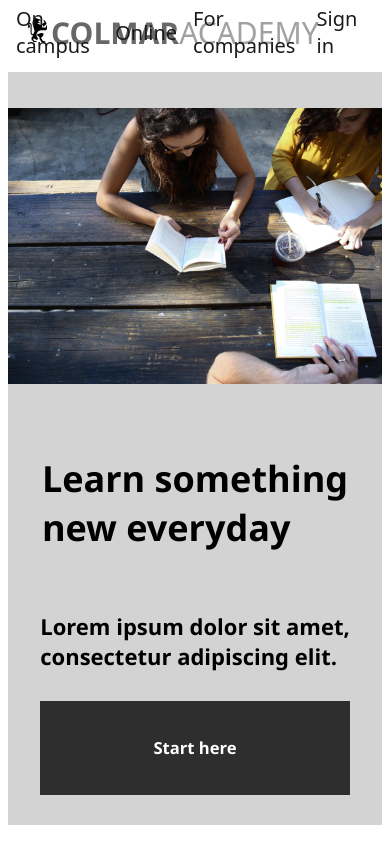
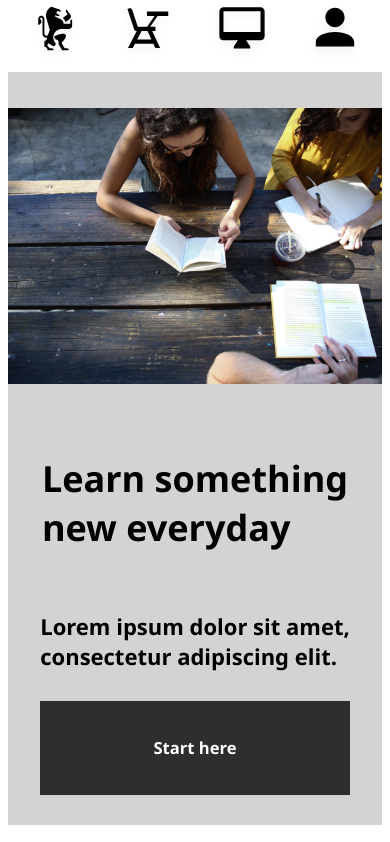
Before and after one commit to midscreant/Capstone-Codecademy, a plain HTML site: page index.html in a window 390 px wide. Shown: the top 842 px of the page. Drawn offline with Linux system fonts and the light colour scheme; a web font is replaced by a local one.

Commit message:
Capstone First w/ Mobile Version 1

```diff
--- a/index.html
+++ b/index.html
@@ -30,6 +30,18 @@
                     <a href="" class="nav_button_text"> Sign in </a>
                 </div>
             </nav>
+            <div class="mobile_icons">
+                <a class="mobile_icon_images"><img src="./capstone_colmar_assets/images/ic-logo.svg"></a>
+            </div>
+            <div class="mobile_icons">
+                <a class="mobile_icon_images"><img src="./capstone_colmar_assets/images/ic-on-campus.svg"></a>
+            </div>
+            <div class="mobile_icons">
+                <a class="mobile_icon_images"><img src="./capstone_colmar_assets/images/ic-online.svg"></a>
+            </div>
+            <div class="mobile_icons">
+                <a class="mobile_icon_images"><img src="./capstone_colmar_assets/images/ic-login.svg"></a>
+            </div>
         </header>
     </div>
 
@@ -63,24 +75,24 @@
             <div class="module_1_right_block">
                 <img class="module_1_right_image" src="./capstone_colmar_assets/images/information-orientation.jpg" alt="">
                 <div class="module_1_right_text_box">
-                    <h4 class="module_1_text module_1_image_title"> Orientation date </h4>
-                    <h5 class="module_1_text module_1_image_subtext"> Tue 10/11 & Wed 10/12: 8am-3pm </h5>
+                    <h4 class="module_1_text    module_1_image_title"> Orientation date </h4>
+                    <h5 class="module_1_text    module_1_image_subtext"> Tue 10/11 & Wed 10/12: 8am-3pm </h5>
                     <a href="" class="module_1_text module_1_image_button"> Read More </a>
                 </div>
             </div>
             <div class="module_1_right_block">
                 <img class="module_1_right_image" src="./capstone_colmar_assets/images/information-campus.jpg" alt="">
                 <div class="module_1_right_text_box">
-                    <h4 class="module_1_text module_1_image_title"> Orientation date </h4>
-                    <h5 class="module_1_text module_1_image_subtext"> Tue 10/11 & Wed 10/12: 8am-3pm </h5>
+                    <h4 class="module_1_text    module_1_image_title"> Orientation date </h4>
+                    <h5 class="module_1_text    module_1_image_subtext"> Tue 10/11 & Wed 10/12: 8am-3pm </h5>
                     <a href="" class="module_1_text module_1_image_button"> Read More </a>
                 </div>
             </div>
             <div class="module_1_right_block">
                 <img class="module_1_right_image" src="./capstone_colmar_assets/images/information-guest-lecture.jpg" alt="">
                 <div class="module_1_right_text_box">
-                    <h4 class="module_1_text module_1_image_title"> Orientation date </h4>
-                    <h5 class="module_1_text module_1_image_subtext"> Tue 10/11 & Wed 10/12: 8am-3pm </h5>
+                    <h4 class="module_1_text    module_1_image_title"> Orientation date </h4>
+                    <h5 class="module_1_text    module_1_image_subtext"> Tue 10/11 & Wed 10/12: 8am-3pm </h5>
                     <a href="" class="module_1_text module_1_image_button"> Read More </a>
                 </div>
             </div>
@@ -89,29 +101,29 @@
 
     <div id="module_2">
         <div id="module_2_title">
-            <h1 class="module_2_title module_2_text"> Start learning </h1>
+            <h1 class="module_2_title   module_2_text"> Start learning </h1>
         </div>
         <div id="module_2_gallery">
             <div class="module_2_row" id="gallery_row_1">
                 <div class="module_2_image_box">
                     <img class="module_2_image" src="./capstone_colmar_assets/images/course-software.jpg" alt="">
                     <div class="module_2_text_box">
-                        <h3 class="module_2_text image_box_title"> Software engineering </h3>
-                        <h4 class="module_2_text module_2_line"> COURSES <br> <br> Web Development, Mobile Development, iOT, APIs </h4>
+                        <h3 class="module_2_text    image_box_title"> Software engineering </h3>
+                        <h4 class="module_2_text    module_2_line"> COURSES <br> <br> Web Development, Mobile Development, iOT, APIs </h4>
                     </div>
                 </div>
                 <div class="module_2_image_box">
                     <img class="module_2_image" src="./capstone_colmar_assets/images/course-computer-art.jpg" alt="">
                     <div class="module_2_text_box">
-                        <h3 class="module_2_text image_box_title"> Software engineering </h3>
-                        <h4 class="module_2_text module_2_line"> COURSES <br> <br> Web Development, Mobile Development, iOT, APIs </h4>
+                        <h3 class="module_2_text    image_box_title"> Software engineering </h3>
+                        <h4 class="module_2_text    module_2_line"> COURSES <br> <br> Web Development, Mobile Development, iOT, APIs </h4>
                     </div>
                 </div>
                 <div class="module_2_image_box">
                     <img class="module_2_image" src="./capstone_colmar_assets/images/course-design.jpg" alt="">
                     <div class="module_2_text_box">
-                        <h3 class="module_2_text image_box_title"> Design </h3>
-                        <h4 class="module_2_text module_2_line"> COURSES <br> <br> User Experience Design, User Research, Virtual Design </h4>
+                        <h3 class="module_2_text    image_box_title"> Design </h3>
+                        <h4 class="module_2_text    module_2_line"> COURSES <br> <br> User Experience Design, User Research, Virtual Design </h4>
                     </div>
                 </div>
             </div>
@@ -119,22 +131,22 @@
                 <div class="module_2_image_box">
                     <img class="module_2_image" src="./capstone_colmar_assets/images/course-data.jpg" alt="">
                     <div class="module_2_text_box">
-                        <h3 class="module_2_text image_box_title"> Data </h3>
-                        <h4 class="module_2_text module_2_line"> COURSES <br> <br> Data Science, Big Data, SQL, Data Visualization </h4>
+                        <h3 class="module_2_text    image_box_title"> Data </h3>
+                        <h4 class="module_2_text    module_2_line"> COURSES <br> <br> Data Science, Big Data, SQL, Data Visualization </h4>
                     </div>
                 </div>
                 <div class="module_2_image_box">
                     <img class="module_2_image" src="./capstone_colmar_assets/images/course-business.jpg" alt="">
                     <div class="module_2_text_box">
-                        <h3 class="module_2_text image_box_title"> Business </h3>
-                        <h4 class="module_2_text module_2_line"> COURSES <br> <br> Product Development, Business Development, Startup </h4>
+                        <h3 class="module_2_text    image_box_title"> Business </h3>
+                        <h4 class="module_2_text    module_2_line"> COURSES <br> <br> Product Development, Business Development, Startup </h4>
                     </div>
                 </div>
                 <div class="module_2_image_box">
                     <img class="module_2_image" src="./capstone_colmar_assets/images/course-marketing.jpg" alt="">
                     <div class="module_2_text_box">
-                        <h3 class="module_2_text image_box_title"> Marketing </h3>
-                        <h4 class="module_2_text module_2_line"> COURSES <br> <br> Analytics, Content Marketing, Mobile Marketing </h4>
+                        <h3 class="module_2_text    image_box_title"> Marketing </h3>
+                        <h4 class="module_2_text    module_2_line"> COURSES <br> <br> Analytics, Content Marketing, Mobile Marketing </h4>
                     </div>
                 </div>
             </div>
@@ -144,28 +156,28 @@
 
     <div id="module_3">
         <div id="module_3_content">
-            <h1 class="module_3_header module_3_text"> Thesis exhibit </h1>
+            <h1 class="module_3_header  module_3_text"> Thesis exhibit </h1>
             <div id="module_3_body">
                 <div id="module_3_left">
                     <video class="module_3_video" src="./capstone_colmar_assets/videos/thesis.mp4" controls> VIDEO NOT SUPPORTED :( </video>
                     <div id="module_3_video_info">
-                        <h3 class="module_3_title module_3_text"> Reimagine urban </h3>
-                        <p class="module_3_video_text module_3_text"> "Curabitur vitae libero in ipsum porttitor consequat. Aliquam et commodo lectus, nec <br> consequat neque. Sed non accumsan urna. Phasellus sed consequat ex. Etiam eget <br> magna laoreet, efficitur dolor consequat, tristique ligula." </p>
+                        <h3 class="module_3_title   module_3_text"> Reimagine urban </h3>
+                        <p class="module_3_video_text   module_3_text"> "Curabitur vitae libero in ipsum porttitor consequat. Aliquam et commodo lectus, nec <br> consequat neque. Sed non accumsan urna. Phasellus sed consequat ex. Etiam eget <br> magna laoreet, efficitur dolor consequat, tristique ligula." </p>
                     </div>
                 </div>
                 <div id="module_3_right">
                     <div class="module_3_right_box">
                         <img class="module_3_right_image" src="./capstone_colmar_assets/images/thesis-fisma.jpg" alt="">
                         <div class="module_3_right_content">
-                            <h3 class="module_3_title module_3_text"> Fisma: Design and Prototype </h3>
-                            <p class="module_3_subtitle module_3_text"> Designer showcase of new <br> prototype product </p>
+                            <h3 class="module_3_title   module_3_text"> Fisma: Design and Prototype </h3>
+                            <p class="module_3_subtitle   module_3_text"> Designer showcase of new <br> prototype product </p>
                         </div>
                     </div>
                     <div class="module_3_right_box">
                         <img class="module_3_right_image" src="./capstone_colmar_assets/images/thesis-now-and-then.jpg" alt="">
                         <div class="module_3_right_content">
-                            <h3 class="module_3_title module_3_text"> Now and then </h3>
-                            <p class="module_3_subtitle module_3_text"> Research study about New York </p>
+                            <h3 class="module_3_title   module_3_text"> Now and then </h3>
+                            <p class="module_3_subtitle   module_3_text"> Research study about New York </p>
                             </div>
                     </div>
                 </div>
@@ -176,11 +188,11 @@
     <div id="footer">
         <footer>
             <div id="copyright_box">
-                <p class="footer_text copyright_text"> © 2016 Colmar Academy. All rights reserved </p>
+                <p class="footer_text    copyright_text"> © 2016 Colmar Academy. All rights reserved </p>
             </div>
             <nav>
-                <a href="index.html" class="footer_text footer_button"> Terms </a>
-                <a href="index.html" class="footer_text footer_button"> Privacy </a>
+                <a href="index.html" class="footer_text    footer_button"> Terms </a>
+                <a href="index.html" class="footer_text    footer_button"> Privacy </a>
             </nav>
         </footer>
     </div>
--- a/resources/css/style.css
+++ b/resources/css/style.css
@@ -68,6 +68,31 @@
     height: 32px;
 }
 
+.logo_text_left{
+    font-weight: 700;
+    color: rgb(104, 104, 104);
+}
+
+.logo_text_right{
+    font-weight: normal;
+    color: rgb(161, 161, 161);
+}
+
+.mobile_icons{
+    width: 0;
+    height: 0;
+}
+
+.mobile_icon_images{
+    width: 0;
+    height: 0;
+}
+
+.mobile_icon_images img{
+    width: 0;
+    height: 0;
+}
+
 .nav_button{
     display: flex;
     align-items: center;
@@ -82,18 +107,39 @@
     text-decoration: none;
 }
 
-.logo_text_left{
-    font-weight: 700;
-    color: rgb(104, 104, 104);
+@media only screen and (max-width: 780px){
+    /* change to mobile version of nav bar */
 }
 
-.logo_text_right{
-    font-weight: normal;
-    color: rgb(161, 161, 161);
-}
+@media only screen and (max-width: 1000px){
+    #logo_top{
+        width: 0;
+    }
+    .logo_text_left{
+        font-size: 0;
+    }
+    .logo_text_right{
+        font-size: 0;
+    }
 
-@media only screen and (max-width: 780px){
-    /* change to mobile version of nav bar */
+    .mobile_icons{
+        width: 20%;
+        height: 90%;
+    }
+
+    .mobile_icon_images{
+        width: 100%;
+        height: 100%;
+    }
+
+    .mobile_icon_images img{
+        width: 100%;
+        height:100%;
+    }
+
+    .nav_button_text{
+        font-size: 0;
+    }
 }
 
 
@@ -414,15 +460,3 @@
     color: black;
     text-decoration: none;
 }
-
-
-
-
-
-
-/* MOBILE VERSION */
-
-@media only screen and (max-width: 1220px){
-
-
-}
```
